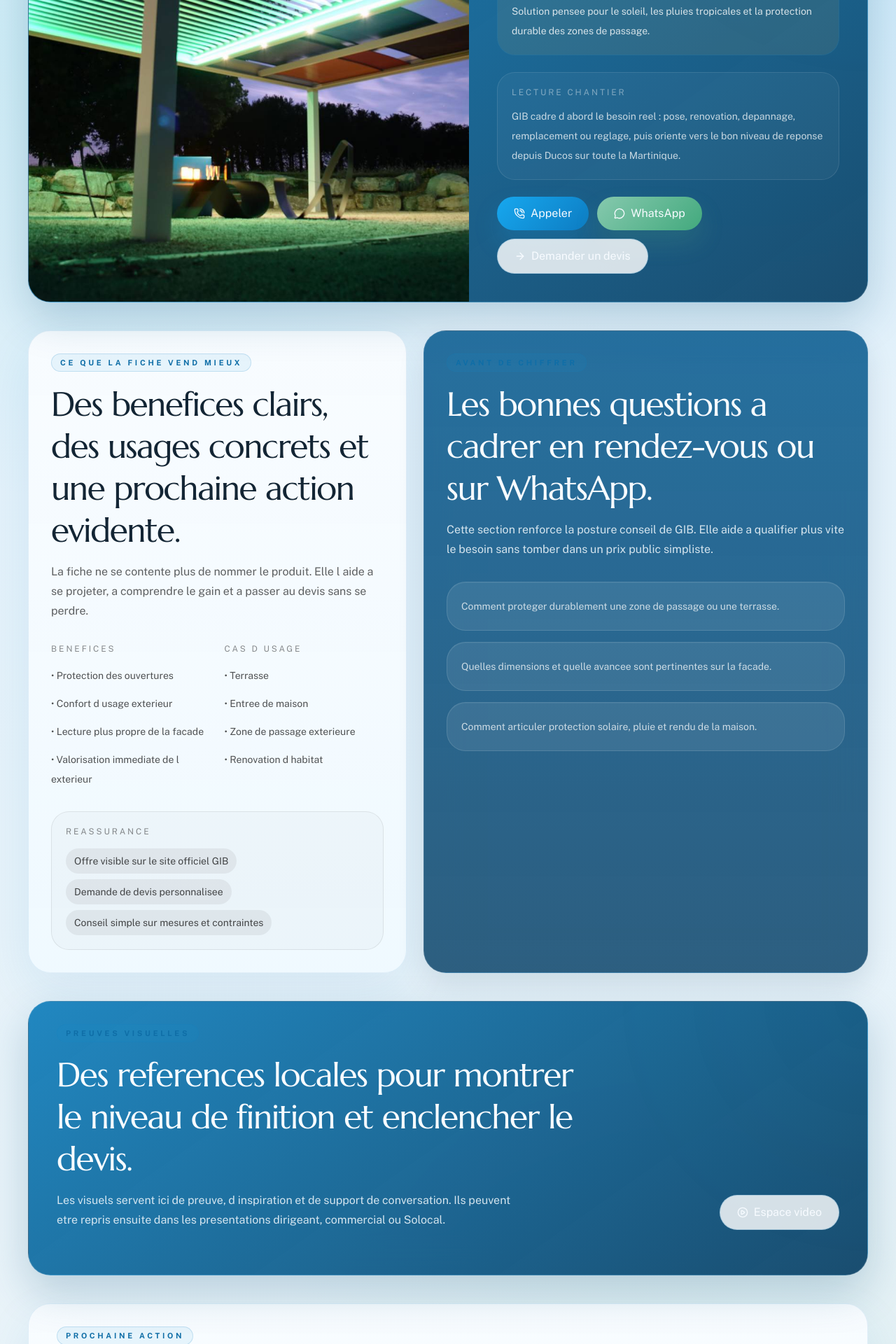
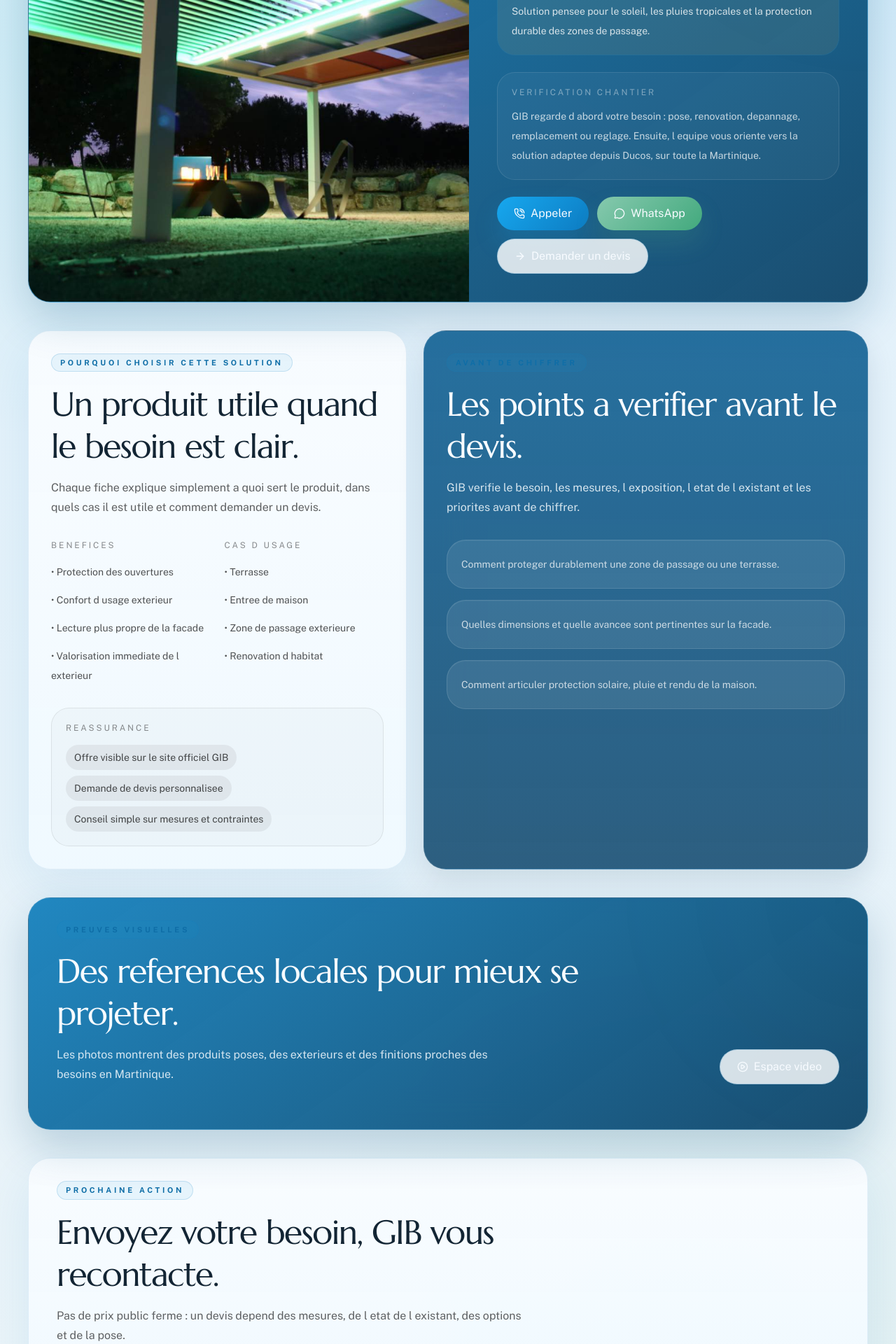
Before and after one commit to CVlad97/gib-menuiseries-demo, a React (Vite) app: page /#/produits/avancee-terrasse in a window 1280 px wide. Shown: the part 600-2520 px from the top of the page at 70% size. Built offline with nearby package versions, Linux system fonts and the light colour scheme.

Commit message:
feat: premium GIB credibility pass

```diff
--- a/src/pages/ProductPage.tsx
+++ b/src/pages/ProductPage.tsx
@@ -1,4 +1,4 @@
-import { ArrowRight, MessageCircle, PhoneCall, PlayCircle, Sparkles } from 'lucide-react'
+import { ArrowRight, MessageCircle, PhoneCall, PlayCircle } from 'lucide-react'
 import { Link, useParams } from 'react-router-dom'
 import { MediaImage } from '../components/MediaImage'
 import { SectionHeading } from '../components/SectionHeading'
@@ -48,7 +48,7 @@ const decisionChecklist: Record<string, string[]> = {
   'renovation-depannage': [
     'Ce qui doit etre repare, remplace ou simplement remis a niveau.',
     'Ce qui est urgent et ce qui peut etre planifie proprement.',
-    'Quelle trajectoire proposer entre depannage, renovation et remplacement.',
+    'Savoir s il faut reparer, regler, remplacer ou planifier une renovation.',
   ],
   'diagnostic-immobilier': [
     'Quel type de diagnostic est necessaire avant vente ou travaux.',
@@ -102,9 +102,9 @@ export function ProductPage() {
               <p className="mt-3 text-sm leading-7 text-white/80">{product.climate_note}</p>
             </div>
             <div className="rounded-[1.6rem] border border-white/10 bg-white/[0.04] p-5">
-              <p className="text-xs uppercase tracking-[0.24em] text-white/42">Lecture chantier</p>
+              <p className="text-xs uppercase tracking-[0.24em] text-white/42">Verification chantier</p>
               <p className="mt-3 text-sm leading-7 text-white/74">
-                GIB cadre d abord le besoin reel : pose, renovation, depannage, remplacement ou reglage, puis oriente vers le bon niveau de reponse depuis Ducos sur toute la Martinique.
+                GIB regarde d abord votre besoin : pose, renovation, depannage, remplacement ou reglage. Ensuite, l equipe vous oriente vers la solution adaptee depuis Ducos, sur toute la Martinique.
               </p>
             </div>
             <div className="flex flex-wrap gap-3">
@@ -120,12 +120,6 @@ export function ProductPage() {
                 <ArrowRight className="size-4" />
                 Demander un devis
               </Link>
-              {product.simulation_eligible ? (
-                <Link className="cta-secondary" to={`/simulation?product=${product.slug}`}>
-                  <Sparkles className="size-4" />
-                  Projection
-                </Link>
-              ) : null}
             </div>
           </div>
         </div>
@@ -134,9 +128,9 @@ export function ProductPage() {
       <section className="grid gap-6 lg:grid-cols-[0.92fr_1.08fr]">
         <div className="surface-panel px-6 py-8 sm:px-8">
           <SectionHeading
-            eyebrow="Ce que la fiche vend mieux"
-            title="Des benefices clairs, des usages concrets et une prochaine action evidente."
-            description="La fiche ne se contente plus de nommer le produit. Elle l aide a se projeter, a comprendre le gain et a passer au devis sans se perdre."
+            eyebrow="Pourquoi choisir cette solution"
+            title="Un produit utile quand le besoin est clair."
+            description="Chaque fiche explique simplement a quoi sert le produit, dans quels cas il est utile et comment demander un devis."
           />
           <div className="mt-8 grid gap-5 md:grid-cols-2">
             <div>
@@ -171,8 +165,8 @@ export function ProductPage() {
         <div className="glass-panel px-6 py-8 sm:px-8">
           <SectionHeading
             eyebrow="Avant de chiffrer"
-            title="Les bonnes questions a cadrer en rendez-vous ou sur WhatsApp."
-            description="Cette section renforce la posture conseil de GIB. Elle aide a qualifier plus vite le besoin sans tomber dans un prix public simpliste."
+            title="Les points a verifier avant le devis."
+            description="GIB verifie le besoin, les mesures, l exposition, l etat de l existant et les priorites avant de chiffrer."
             light
           />
           <div className="mt-8 grid gap-4">
@@ -188,8 +182,8 @@ export function ProductPage() {
       <section className="glass-panel-strong px-6 py-8 sm:px-8 lg:px-10">
         <SectionHeading
           eyebrow="Preuves visuelles"
-          title="Des references locales pour montrer le niveau de finition et enclencher le devis."
-          description="Les visuels servent ici de preuve, d inspiration et de support de conversation. Ils peuvent etre repris ensuite dans les presentations dirigeant, commercial ou Solocal."
+          title="Des references locales pour mieux se projeter."
+          description="Les photos montrent des produits poses, des exterieurs et des finitions proches des besoins en Martinique."
           action={
             <a className="cta-secondary" href={company.youtube_url} rel="noreferrer" target="_blank">
               <PlayCircle className="size-4" />
@@ -224,8 +218,8 @@ export function ProductPage() {
       <section className="surface-panel px-6 py-8 sm:px-8 lg:px-10">
         <SectionHeading
           eyebrow="Prochaine action"
-          title="Le bon modele reste : montrer, rassurer, qualifier, puis chiffrer."
-          description="Pas de prix public ferme. La fiche pousse vers un echange utile, des photos terrain, un appel ou une demande de devis personnalisee, avec relai possible vers un diagnostic immobilier connexe si besoin."
+          title="Envoyez votre besoin, GIB vous recontacte."
+          description="Pas de prix public ferme : un devis depend des mesures, de l etat de l existant, des options et de la pose."
         />
         <div className="mt-8 flex flex-wrap gap-3">
           <Link className="cta-primary" to={`/devis?product=${product.slug}`}>
```
